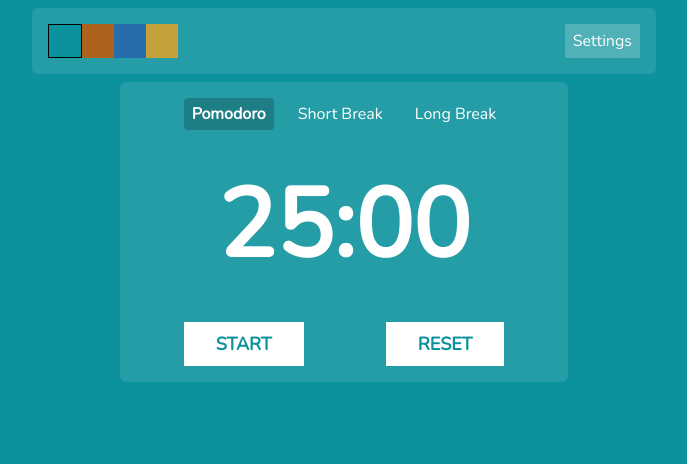
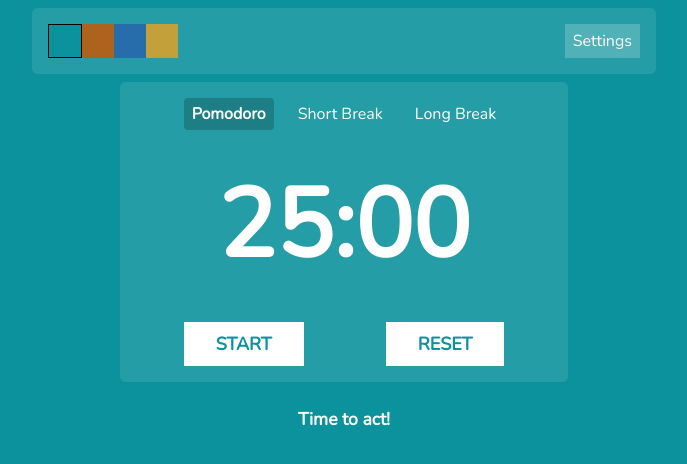
Before and after one commit to nvn0x33/PomoTimer, a React (Vite) app: page / in a window 1280 px wide. Shown: the top 464 px of the page, without its empty margins (296-983 px from the left). Built offline with nearby package versions, Linux system fonts and the light colour scheme.

Commit message:
feat: display current active task beside the timer

```diff
--- a/src/App.tsx
+++ b/src/App.tsx
@@ -11,7 +11,7 @@
     return (
         <>
             <Header />
-            <ActiveTask value={{ activeTask, setActiveTask }}>
+            <ActiveTask value={[activeTask, setActiveTask]}>
                 <main className="flex items-center justify-center">
                     <Timer />
                 </main>
--- a/src/components/Timer.tsx
+++ b/src/components/Timer.tsx
@@ -11,7 +11,7 @@
     const [activeTab, setActiveTab] = useState(TABS[0]);
     const [isTimerRunning, setIsTimerRunning] = useState(false);
 
-    const Task: string = useContext(ActiveTask);
+    const [Task, _] = useContext(ActiveTask);
     const intervalID = useRef(null);
 
     const startTimer = () => {
@@ -50,7 +50,8 @@
     };
 
     return (
-        <div className="flex flex-col gap-12 bg-white/10 rounded-md px-16 py-4 text-center">
+        <div className="text-center">
+            <div className="flex flex-col gap-12 bg-white/10 rounded-md px-16 py-4">
                 <div className="flex gap-4">
                     {TABS.map((tab) => (
                         <button
@@ -83,6 +84,9 @@
                     <Button text={"RESET"} handleClick={resetTimer} />
                 </div>
             </div>
+            <br />
+            <span className="text-[1.1rem] font-bold">{Task}</span>
+        </div>
     );
 }
 
```
Lines whose indentation alone changed are shown as unchanged.
